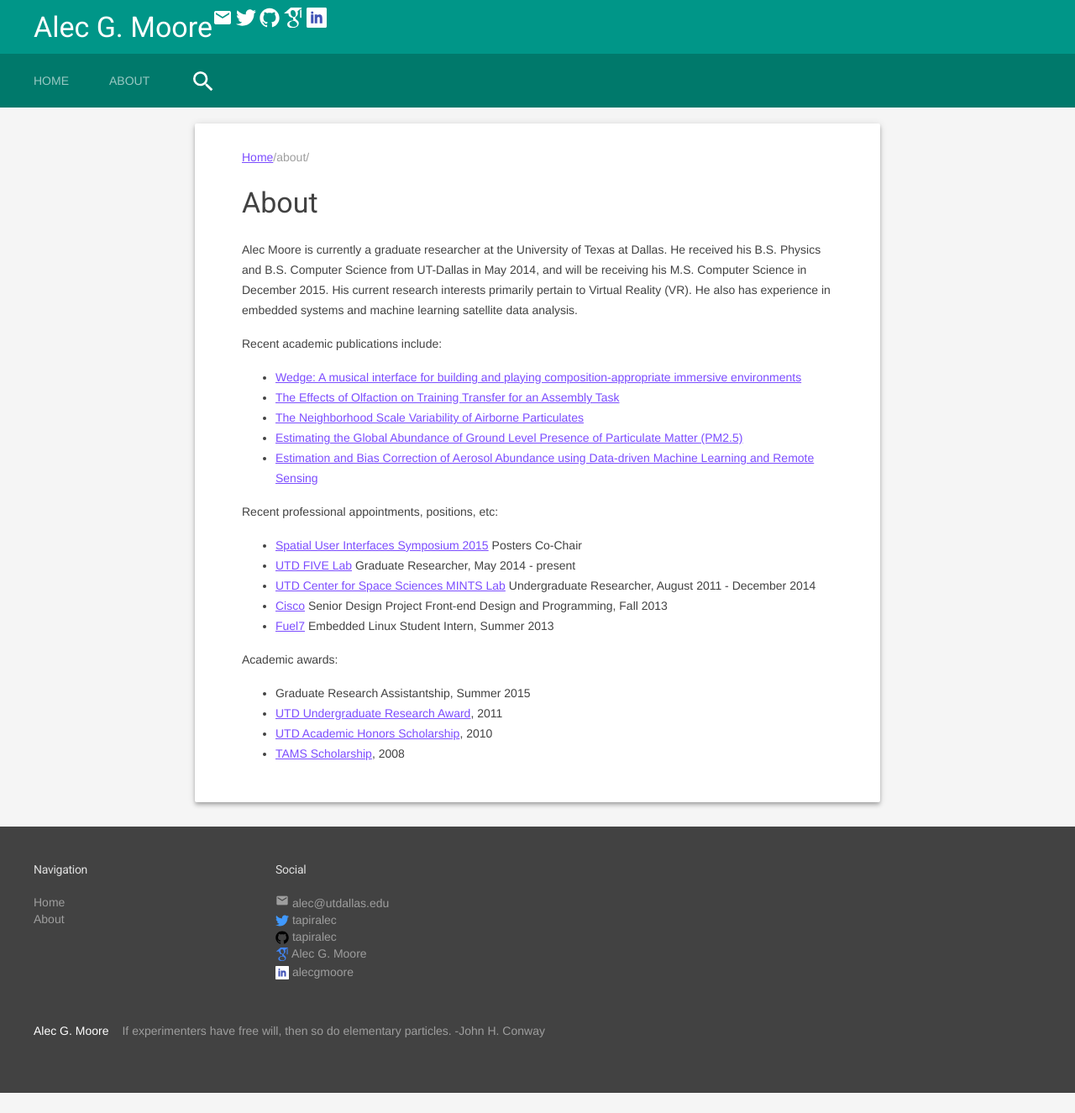
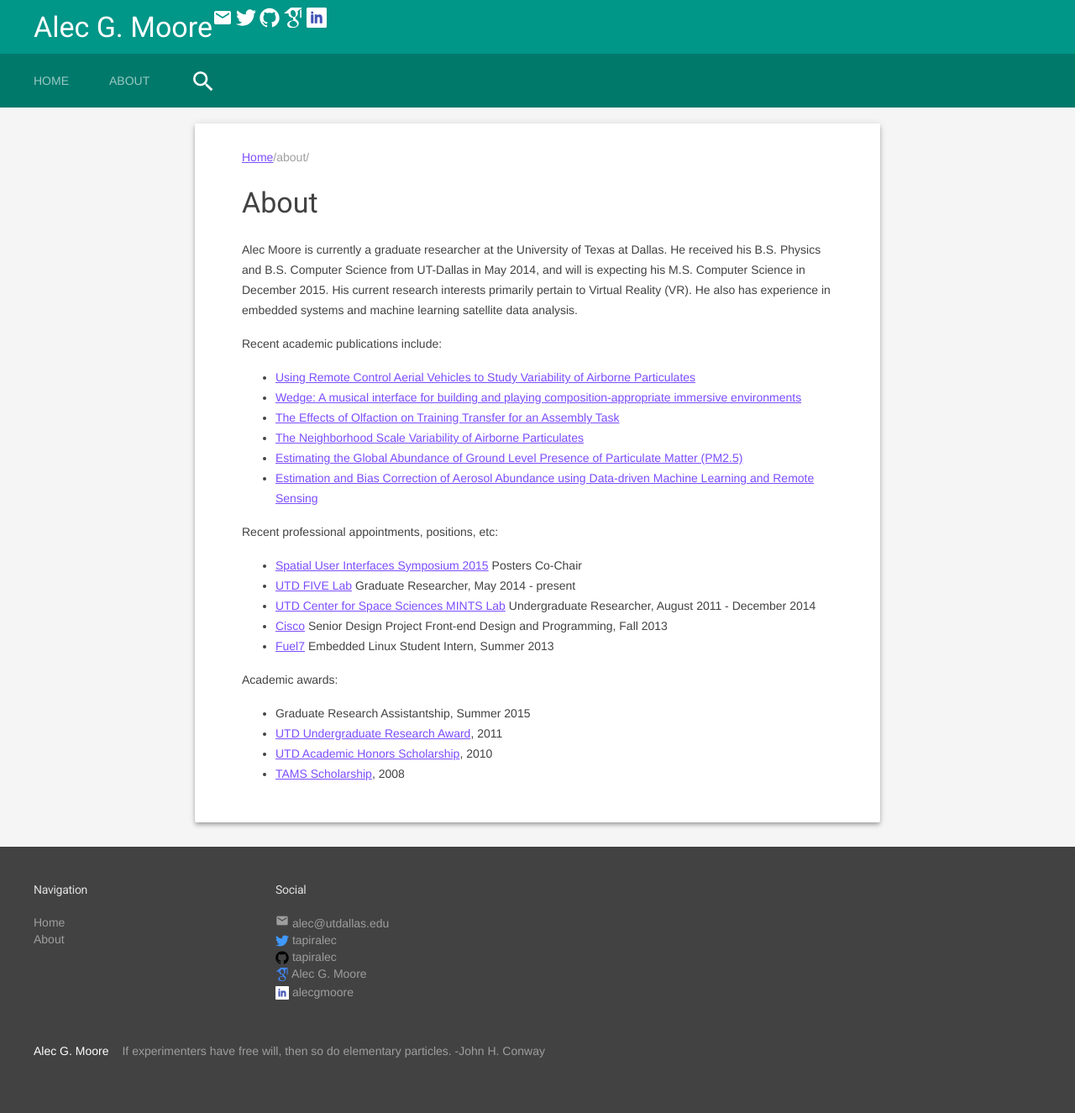
Before and after one commit to tapiralec/tapiralec.github.io, a Jekyll site: the page built from about.html, in a window 1280 px wide. Shown: the whole page at 84% size. Built offline with Jekyll 4.4.1, drawn with Linux system fonts in a browser that asks for light colours; Markdown is read by kramdown in place of the engine named in the settings; before the commit the page ends 1301 px from its top, so only the background shows below that.

Commit message:
updated about to include aerial vehicles paper link

```diff
--- a/about.html
+++ b/about.html
@@ -17,11 +17,12 @@ permalink: /about/
             {{ page.date | date: "%b %-d, %Y" }}{% if page.author %} • {{ page.author }}{% endif %}{% if page.meta %} • {{ page.meta }}{% endif %}
           </p>
           <p>
-	    Alec Moore is currently a graduate researcher at the University of Texas at Dallas. He received his B.S. Physics and B.S. Computer Science from UT-Dallas in May 2014, and will be receiving his M.S. Computer Science in December 2015. His current research interests primarily pertain to Virtual Reality (VR). He also has experience in embedded systems and machine learning satellite data analysis.
+	    Alec Moore is currently a graduate researcher at the University of Texas at Dallas. He received his B.S. Physics and B.S. Computer Science from UT-Dallas in May 2014, and will is expecting his M.S. Computer Science in December 2015. His current research interests primarily pertain to Virtual Reality (VR). He also has experience in embedded systems and machine learning satellite data analysis.
           </p>
           <p>
 	    Recent academic publications include:
 	    <ul>
+		<li><a href="http://www.la-press.com/using-remote-control-aerial-vehicles-to-study-variability-of-airborne--article-a5040-abstract?article_id=5040">Using Remote Control Aerial Vehicles to Study Variability of Airborne Particulates</a></li>
 	    <li><a href="http://ieeexplore.ieee.org/xpls/abs_all.jsp?arnumber=7131772&tag=1">Wedge: A musical interface for building and playing composition-appropriate immersive environments</a></li>
 	    <li><a href="http://www.ryanmcmahan.com/wp-content/uploads/2015/08/moore.pdf">The Effects of Olfaction on Training Transfer for an Assembly Task</a></li>
 	    <li><a href="http://www.scirp.org/journal/PaperInformation.aspx?paperID=56216">The Neighborhood Scale Variability of Airborne Particulates</a></li>
```
